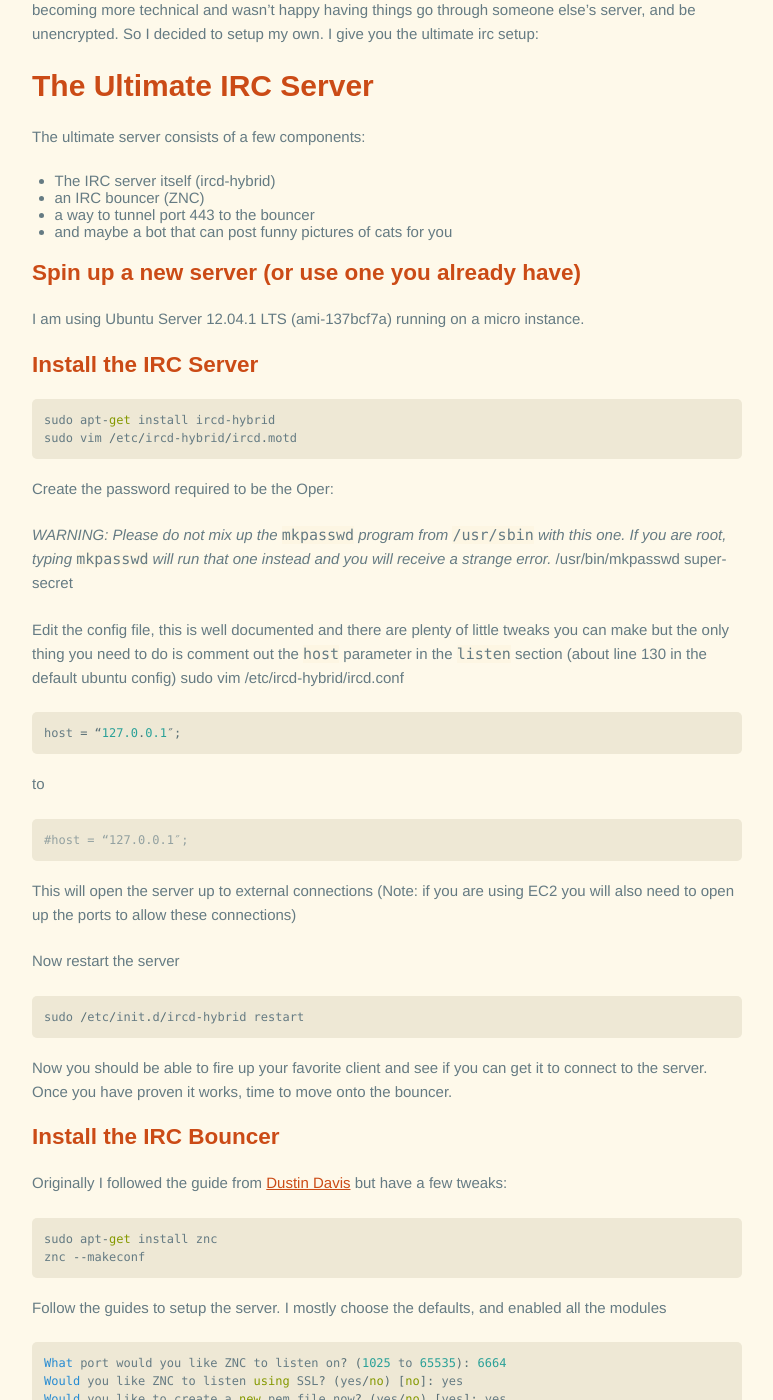
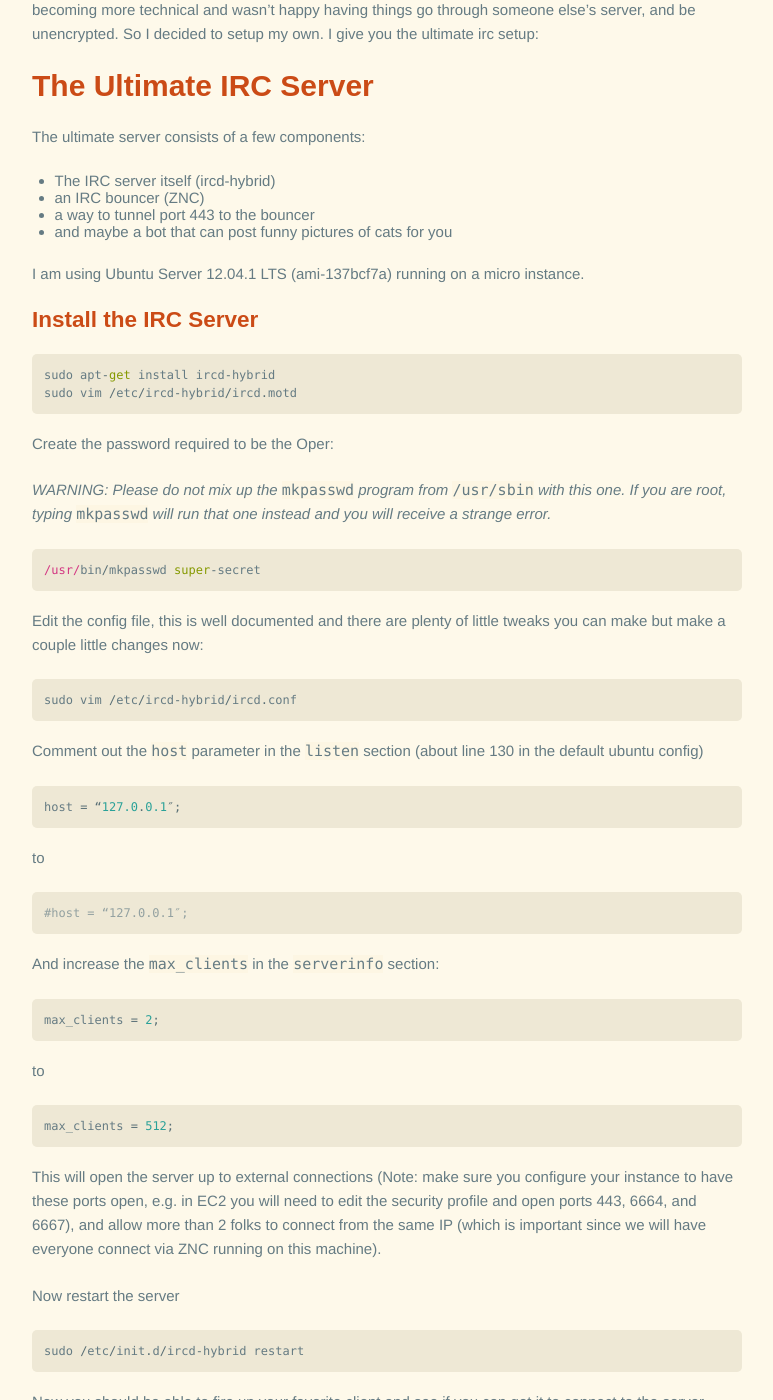
Before and after one commit to csexton/codeography.com, a Jekyll site: the page built from _posts/2012-09-23-howto-irc-server.markdown, in a window 1280 px wide and 1400 px high, scrolled down 333 px. Shown: the whole window, without its empty margins (253-1026 px from the left). Built offline with Jekyll 4.4.1, drawn with Linux system fonts in a browser that asks for light colours; nearby versions of some CDN libraries; some web fonts are replaced; comment, search, counter and statistics services are not loaded; some of the changed text lies outside the part shown.

Commit message:
Updated post

```diff
--- a/_posts/2012-09-23-howto-irc-server.markdown
+++ b/_posts/2012-09-23-howto-irc-server.markdown
@@ -16,8 +16,6 @@ The ultimate server consists of a few components:
 * a way to tunnel port 443 to the bouncer
 * and maybe a bot that can post funny pictures of cats for you
 
-### Spin up a new server (or use one you already have)
-
 I am using Ubuntu Server 12.04.1 LTS (ami-137bcf7a) running on a micro instance.
 
 ### Install the IRC Server
@@ -28,10 +26,14 @@ I am using Ubuntu Server 12.04.1 LTS (ami-137bcf7a) running on a micro instance.
 Create the password required to be the Oper:
 
 _WARNING: Please do not mix up the `mkpasswd` program from `/usr/sbin` with this one. If you are root, typing `mkpasswd` will run that one instead and you will receive a strange error._
+
     /usr/bin/mkpasswd super-secret
 
-Edit the config file, this is well documented and there are plenty of little tweaks you can make but the only thing you need to do is comment out the `host` parameter in the `listen` section (about line 130 in the default ubuntu config)
+Edit the config file, this is well documented and there are plenty of little tweaks you can make but make a couple little changes now:
+
     sudo vim /etc/ircd-hybrid/ircd.conf
+
+Comment out the `host` parameter in the `listen` section (about line 130 in the default ubuntu config)
 
     host = “127.0.0.1″;
 
@@ -39,8 +41,15 @@ to
 
     #host = “127.0.0.1″;
 
+And increase the `max_clients` in the `serverinfo` section:
 
-This will open the server up to external connections (Note: if you are using EC2 you will also need to open up the ports to allow these connections)
+    max_clients = 2;
+
+to
+
+    max_clients = 512;
+
+This will open the server up to external connections (Note: make sure you configure your instance to have these ports open, e.g. in EC2 you will need to edit the security profile and open ports 443, 6664, and 6667), and allow more than 2 folks to connect from the same IP (which is important since we will have everyone connect via ZNC running on this machine).
 
 Now restart the server
 
@@ -129,7 +138,7 @@ This step is not required if your network does not block the ports we are using.
 
 Edit that file to include a new forwarding rule
 
-   0.0.0.0 443 127.0.0.1 6664
+    0.0.0.0 443 127.0.0.1 6664
 
 Restart rinetd
 
```
